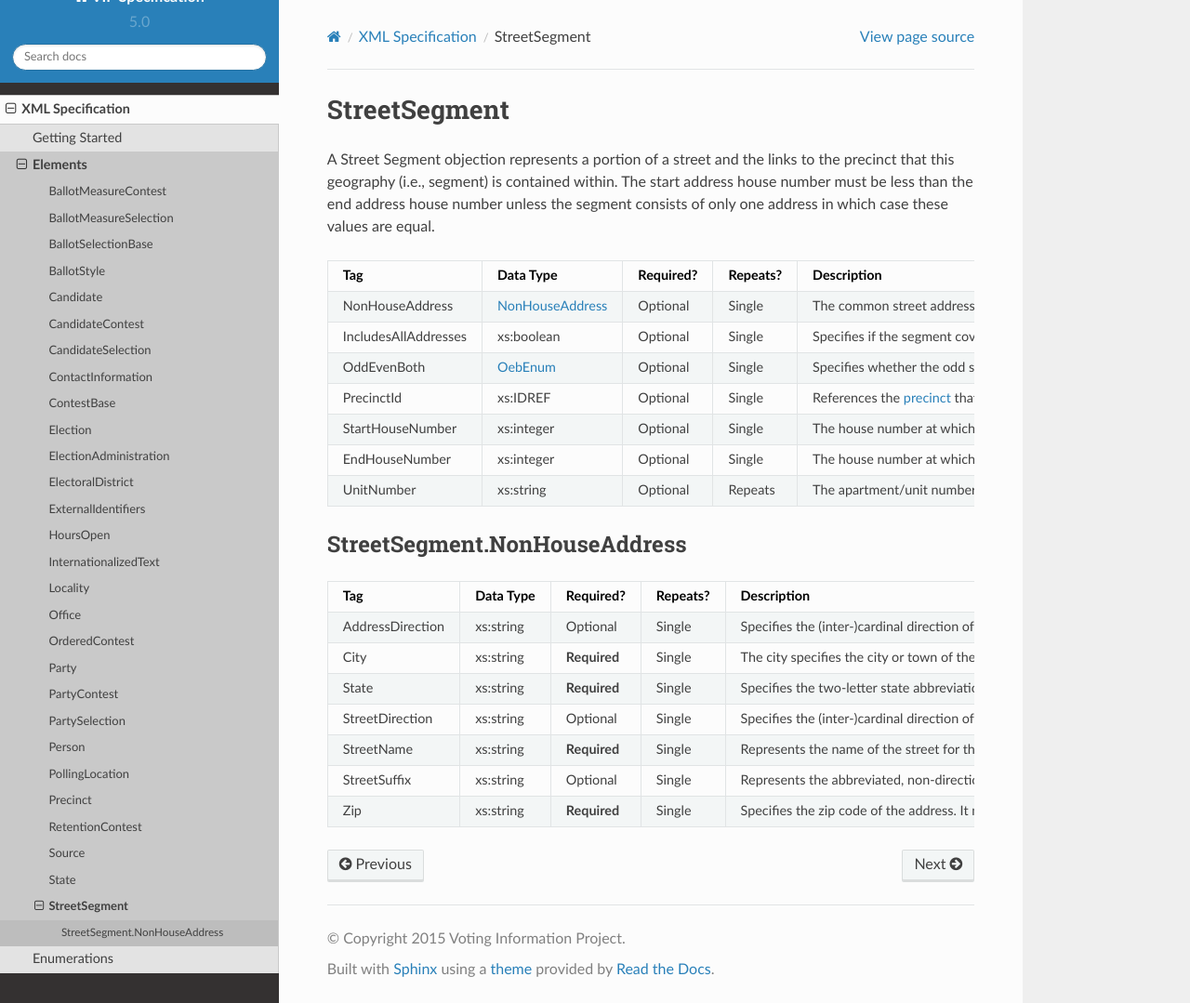
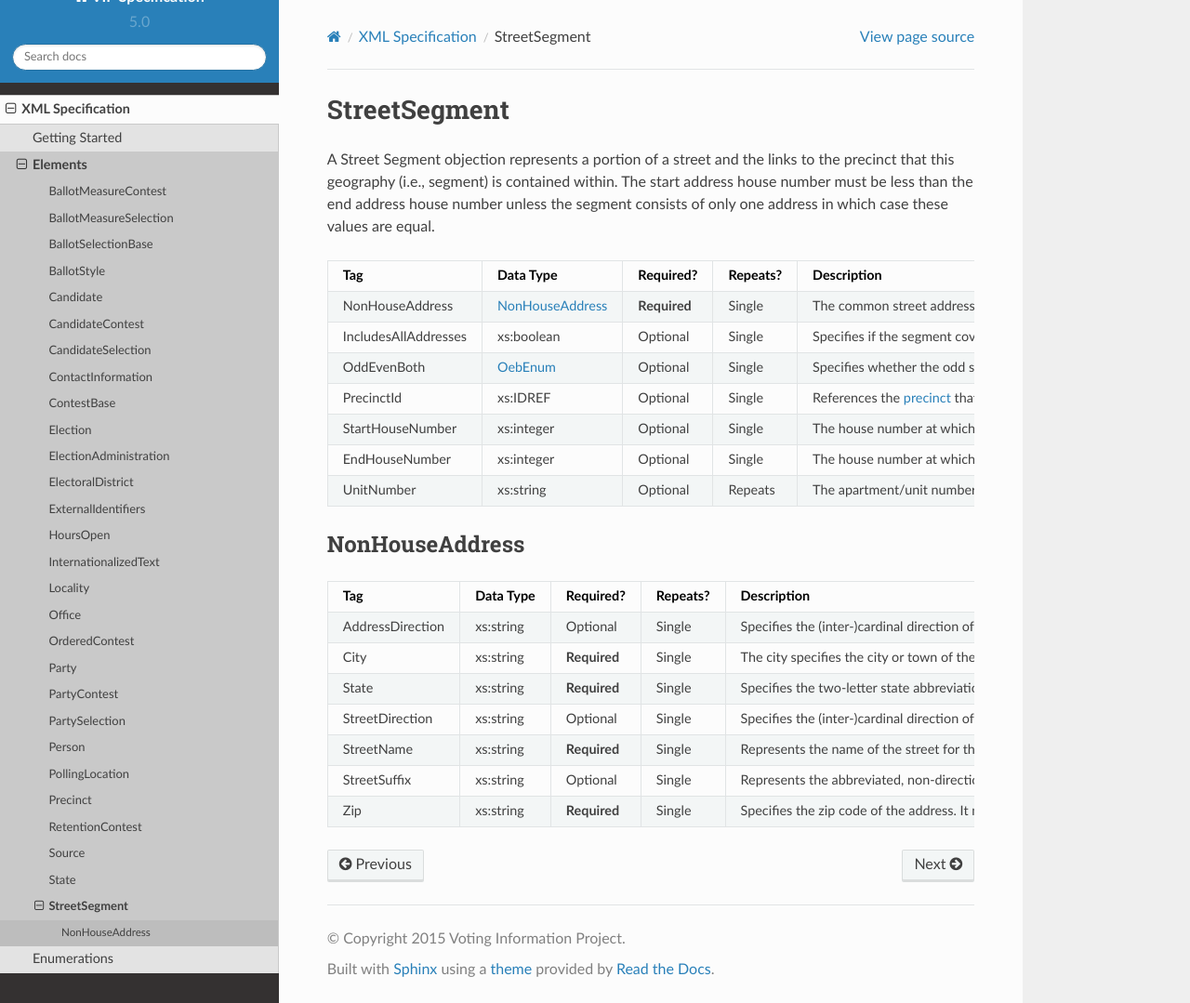
Before and after one commit to votinginfoproject/vip-specification, a Sphinx documentation site: the page built from docs/xml/elements/street_segment.rst, in a window 1280 px wide and 1079 px high. Shown: the whole window at 93% size. Built offline with Sphinx 7.4.7 and the Read the Docs theme 2.0.0, drawn with Linux system fonts in a browser that asks for light colours.

Commit message:
Fixed reference for NonHouseAddress documentation.

```diff
--- a/docs/xml/elements/street_segment.rst
+++ b/docs/xml/elements/street_segment.rst
@@ -10,8 +10,8 @@
 | Tag                  | Data Type                               | Required?    | Repeats?   | Description            | Error Handling         |
 |                      |                                         |              |            |                        |                        |
 +======================+=========================================+==============+============+========================+========================+
-| NonHouseAddress      |:ref:`NonHouseAddress                    | Optional     | Single     |The common street       |If the element is not   |
-|                      |<non-house-address>`                     |              |            |address (as well as     |present or invalid, the |
+| NonHouseAddress      |`NonHouseAddress`_                       | **Required** | Single     |The common street       |If the element is not   |
+|                      |                                         |              |            |address (as well as     |present or invalid, the |
 |                      |                                         |              |            |city, state, and zip) of|implementation is       |
 |                      |                                         |              |            |the start and end points|required to ignore the  |
 |                      |                                         |              |            |of the segment. Specific|StreetSegment element   |
@@ -105,10 +105,8 @@
 |                      |                                         |              |            |is true.                |                        |
 +----------------------+-----------------------------------------+--------------+------------+------------------------+------------------------+
 
-.. _non-house-address:
-
-StreetSegment.NonHouseAddress
------------------------------
+NonHouseAddress
+---------------
 
 +-------------------+------------+-------------+-------------+----------------------+-------------------------+
 | Tag               | Data Type  | Required?   | Repeats?    | Description          | Error Handling          |
```
